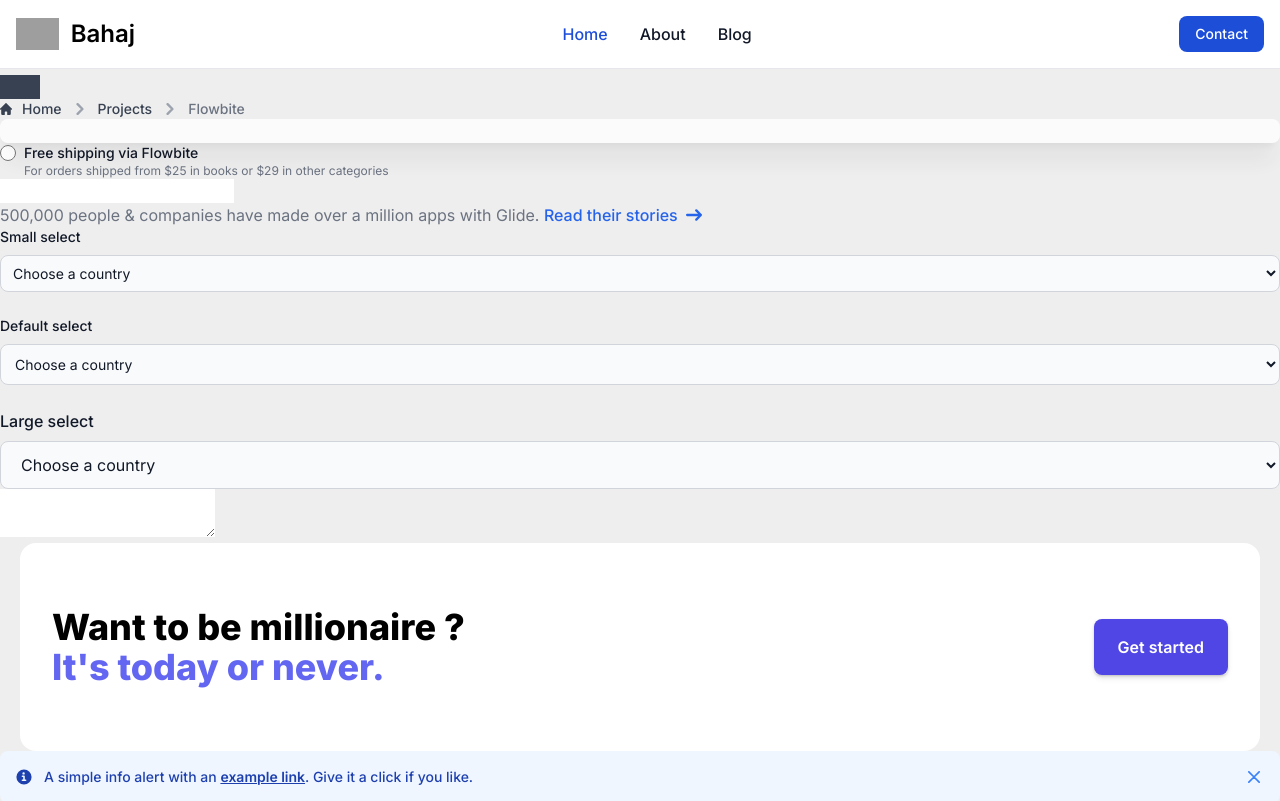
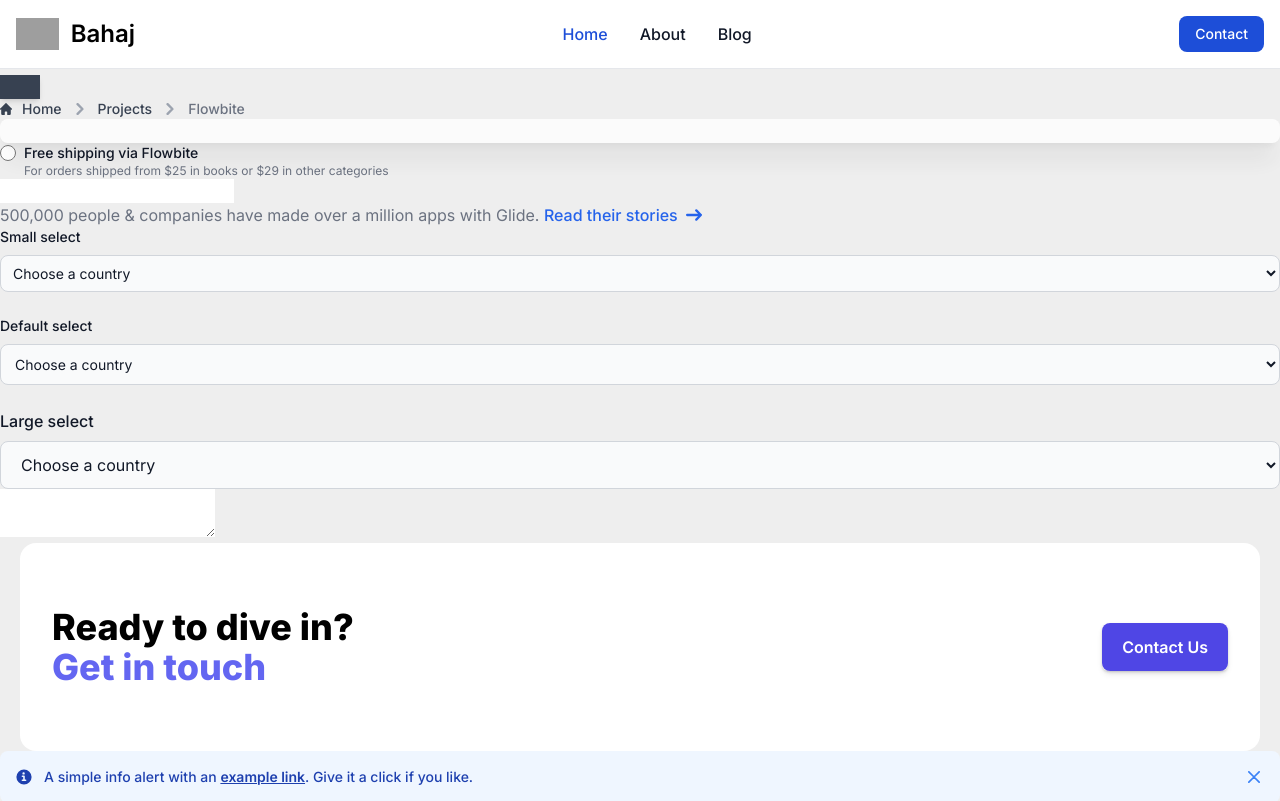
Before and after one commit to abderrazak-Bahaj/bahaj, a Next.js app: page /cmp in a window 1280 px wide. Shown: the top 801 px of the page. Built offline with nearby package versions, Linux system fonts and the light colour scheme; grey boxes are pictures that could not be loaded.

Commit message:
edit about page & home

```diff
--- a/src/app/about/page.tsx
+++ b/src/app/about/page.tsx
@@ -1,8 +1,13 @@
 
+import { ContactAction,ExperienceAndEducation,Projects} from '@/sections'
 
 const BlogApp:React.FC = () => {
     return (
-       <>about</>
+       <div>
+        <ExperienceAndEducation/>
+        <ContactAction/>
+
+       </div>
     )
 }
 
--- a/src/app/page.tsx
+++ b/src/app/page.tsx
@@ -1,5 +1,5 @@
 import Image from 'next/image'
-import { ContactAction, ExperienceAndEducation, Hero, Services,LatestBlog,LatestProject,Feedbacks} from '@/sections'
+import { ContactAction, Hero, Services,LatestBlog,LatestProject,Feedbacks} from '@/sections'
 
 export default function Home() {
   return (
@@ -8,7 +8,6 @@ export default function Home() {
       <Services/>
       <Feedbacks/>
       <ContactAction/>
-      <ExperienceAndEducation/>
       <LatestBlog/>
       <LatestProject/>
     </main>
--- a/src/assets/icons/experience.tsx
+++ b/src/assets/icons/experience.tsx
@@ -3,7 +3,7 @@ import {PropsIcon} from "@/lib/interfaces/components";
 
 const Experience: React.FC<PropsIcon> = ({...props}) => {
   return (
-    <svg xmlns="http://www.w3.org/2000/svg" version="1.1" viewBox="0.00 0.00 512.00 512.00" {...props}>
+    <svg height="15" width="15" xmlns="http://www.w3.org/2000/svg" version="1.1" viewBox="0.00 0.00 512.00 512.00" {...props}>
     <path fill="#ddd" d="
       M 143.84 115.80
       Q 143.90 102.93 143.82 90.33
--- a/src/components/button/index.tsx
+++ b/src/components/button/index.tsx
@@ -1,15 +1,26 @@
 import React from "react";
 import { ButtonProps } from "@/lib/interfaces/components";
+import Link from "next/link";
 
 const ButtonApp: React.FC<ButtonProps> = ({
   theme = "default",
   rounded = "none",
   className = "",
+  htmlTag = "button",
+  link = "#",
   children,
   ...props
 }) => {
-  const baseClassName = `text-sm px-5 py-3 rounded-${rounded}`;
+  const baseClassName = ` text-white transition ease-in duration-200 text-center text-base font-semibold shadow-md  px-5 py-3 rounded-${rounded}`;
   const finaleClassName = getClassName(theme, className, baseClassName);
+
+  if (htmlTag == "link") {
+    return (
+      <Link href={link} className={finaleClassName} >
+        {children}
+      </Link>
+    );
+  }
   return (
     <button className={finaleClassName} {...props}>
       {children}
@@ -19,6 +30,7 @@ const ButtonApp: React.FC<ButtonProps> = ({
 
 export default ButtonApp;
 
+
 const getClassName = (
   theme: string,
   className: string,
@@ -26,7 +38,7 @@ const getClassName = (
 ) => {
   switch (theme) {
     case "primary":
-      return `bg-indigo-500 hover:bg-indigo-800  ${baseClassName} ${className}`;
+      return `bg-indigo-600 hover:bg-indigo-700 focus:ring-indigo-500 focus:ring-offset-indigo-200  ${baseClassName} ${className}`;
     case "success":
       return `btn bg-green-600 hover:bg-green-800 ${baseClassName} ${className}`;
     case "danger":
--- a/src/lib/interfaces/components.ts
+++ b/src/lib/interfaces/components.ts
@@ -68,4 +68,6 @@ export interface TextAreaProps  extends React.TextareaHTMLAttributes<HTMLTextAre
 export interface ButtonProps extends React.ButtonHTMLAttributes<HTMLButtonElement> {
     theme?: "default" | "primary" | "success" | "danger" | "warning" | "info";
     rounded?:"none"|"sm" | "md" | "lg";
+    htmlTag?:"link" | "button"
+    link?:string
 }
--- a/src/sections/contact/index.tsx
+++ b/src/sections/contact/index.tsx
@@ -29,15 +29,13 @@ const renderContactInfo = contactInfo.map( item => <ContactInfo key={item.id} {.
 
   return (
     <div className="container mx-auto my-10">
-      <div className="grid grid-cols-1 lg:grid-cols-2 gap-5">
-        <div>
           <h1 className="mb-10 md:text-start">
             <span className="text-green-600 font-semibold  text-2xl">CONTACT</span>
             <p className="text-5xl font-bold font-heebo text-gray-900 dark:text-white mt-3">
               {"Les't talk about your project"}
             </p>
           </h1>
-
+      <div className="grid grid-cols-1 lg:grid-cols-2 gap-5">
           <form action="#">
             <div className="grid grid-cols-2 gap-5">
               <div>
@@ -67,9 +65,7 @@ const renderContactInfo = contactInfo.map( item => <ContactInfo key={item.id} {.
               </div>
             </div>
           </form>
-        </div>
-
-        <div className="flex justify-center  flex-col gap-8">
+        <div className="flex  flex-col gap-8">
             {renderContactInfo}
         </div>
       </div>
--- a/src/sections/contactAction/index.tsx
+++ b/src/sections/contactAction/index.tsx
@@ -1,4 +1,5 @@
-import React from 'react'
+import Link from 'next/link'
+import {ButtonInput} from "@/components"
 
 
 const ContactActionApp:React.FC = () => {
@@ -8,17 +9,17 @@ const ContactActionApp:React.FC = () => {
     <div className="lg:flex lg:items-center lg:justify-between w-full mx-auto py-12 px-4 sm:px-6 lg:py-16 lg:px-8 z-20">
         <h2 className="text-3xl font-extrabold text-black dark:text-white sm:text-4xl">
             <span className="block">
-                Want to be millionaire ?
+                Ready to dive in?
             </span>
             <span className="block text-indigo-500">
-                It&#x27;s today or never.
+                Get in touch
             </span>
         </h2>
         <div className="lg:mt-0 lg:flex-shrink-0">
             <div className=" inline-flex rounded-md shadow">
-                <button type="button" className="py-4 px-6  bg-indigo-600 hover:bg-indigo-700 focus:ring-indigo-500 focus:ring-offset-indigo-200 text-white w-full transition ease-in duration-200 text-center text-base font-semibold shadow-md focus:outline-none focus:ring-2 focus:ring-offset-2  rounded-lg ">
-                    Get started
-                </button>
+                <ButtonInput link='/contact'  htmlTag='link'  theme='primary' rounded='lg'>
+                    Contact Us
+                </ButtonInput>
             </div>
         </div>
     </div>
```
